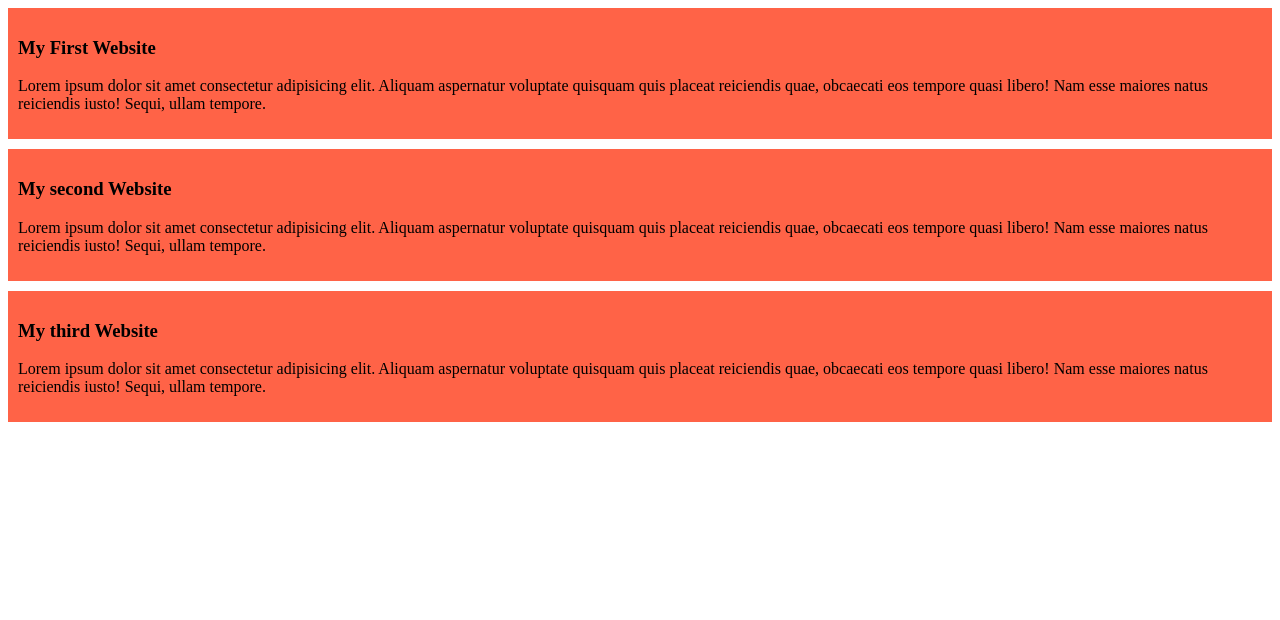
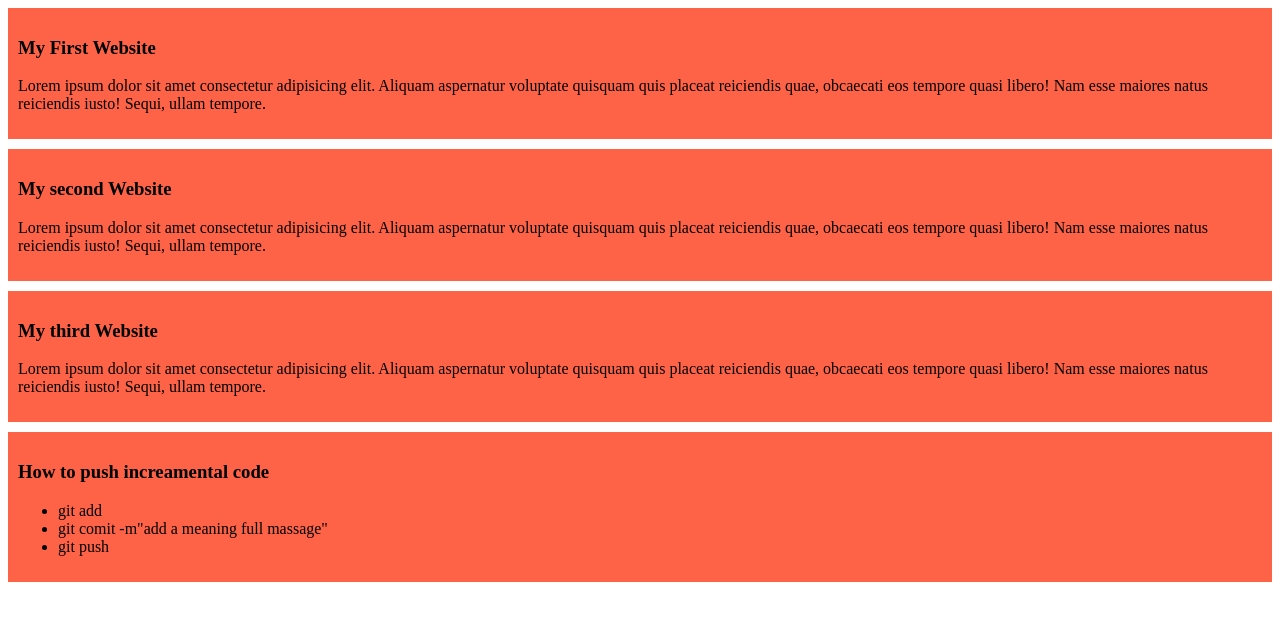
Before and after one commit to ShovonTheBarua/my-simple-website, a plain HTML site: page index.html in a window 1280 px wide. Drawn offline with Linux system fonts and the light colour scheme.

Commit message:
added a list to push code

```diff
--- a/index.html
+++ b/index.html
@@ -19,5 +19,13 @@
         <h3>My third Website</h3>
         <p>Lorem ipsum dolor sit amet consectetur adipisicing elit. Aliquam aspernatur voluptate quisquam quis placeat reiciendis quae, obcaecati eos tempore quasi libero! Nam esse maiores natus reiciendis iusto! Sequi, ullam tempore.</p>
     </div>
+    <div>
+        <h3>How to push increamental code</h3>
+        <ul>
+            <li>git add </li>
+            <li>git comit -m"add a meaning full massage"</li>
+            <li>git push</li>
+        </ul>
+    </div>
 </body>
 </html>
```
